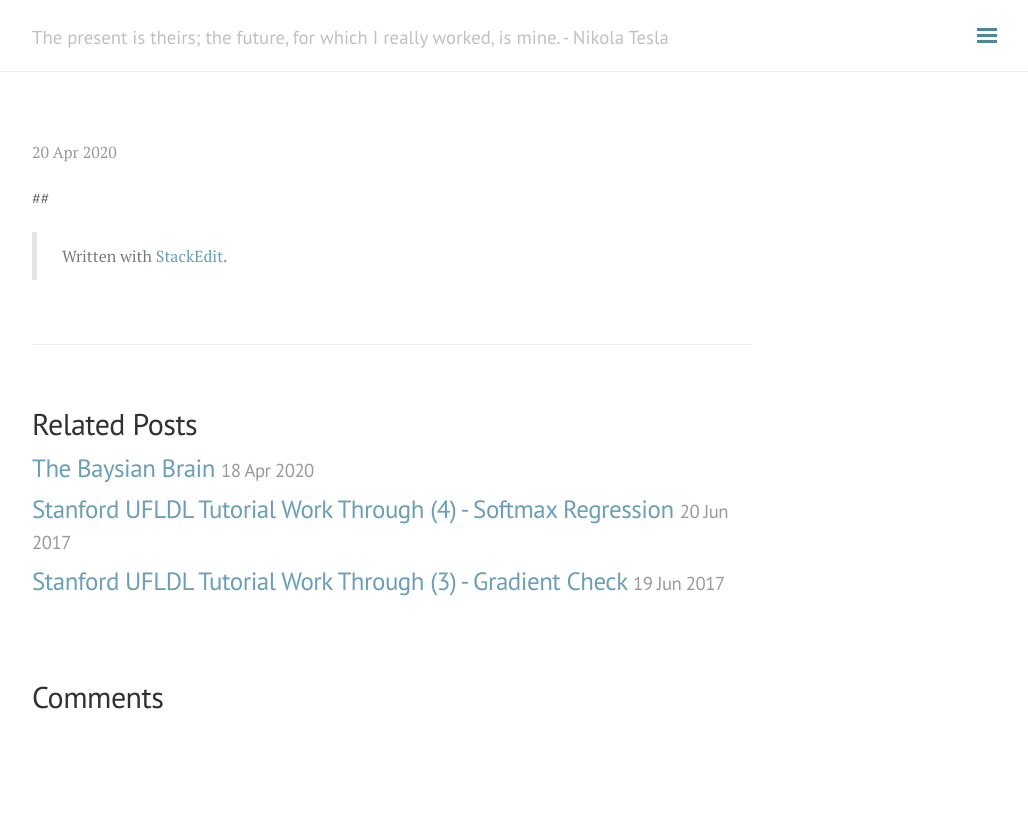
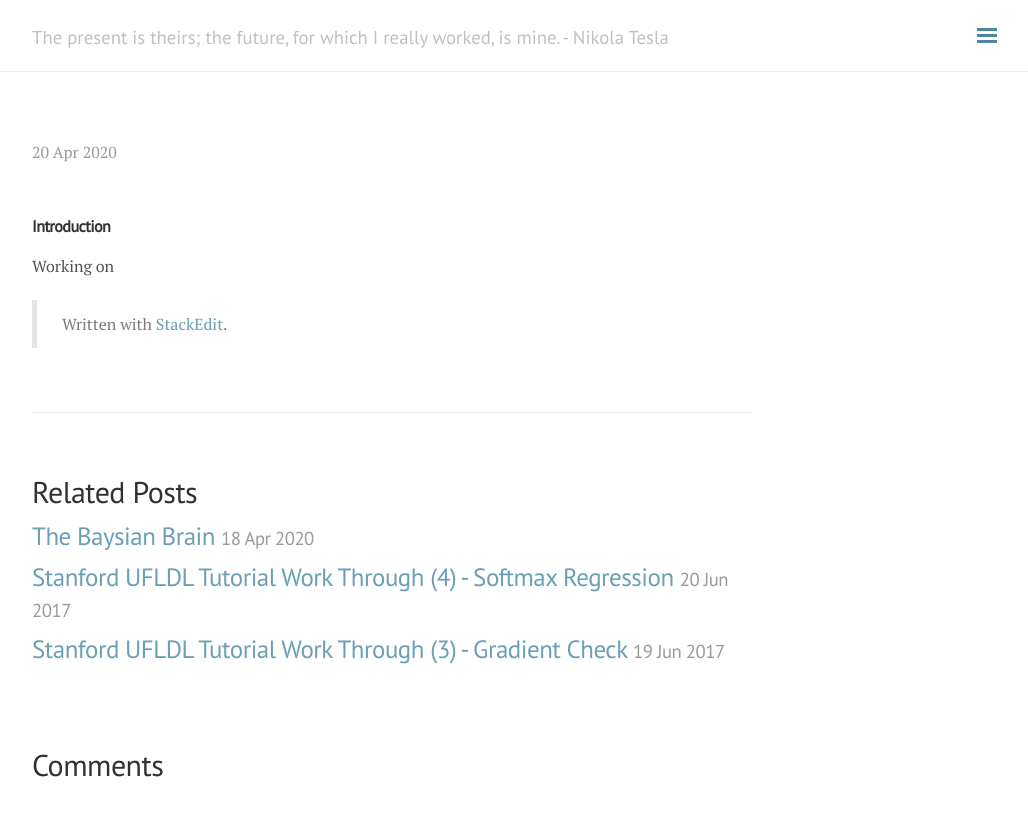
Before and after one commit to andylikescodes/andylikescodes.github.io, a Jekyll site: the page built from _posts/2020-04-19-Minimum-Norm-Estimates.md, in a window 1280 px wide. Shown: the top 816 px of the page, without its empty margins (248-1276 px from the left). Built offline with Jekyll 4.4.1, drawn with Linux system fonts in a browser that asks for light colours; nearby versions of some CDN libraries; our own code applies the rules of GitHub Pages for plain Markdown files; comment, search, counter and statistics services are not loaded.

Commit message:
_posts/2020-04-19-Minimum-Norm-Estimates.md updated from https://stackedit.io/

```diff
--- a/_posts/2020-04-19-Minimum-Norm-Estimates.md
+++ b/_posts/2020-04-19-Minimum-Norm-Estimates.md
@@ -5,10 +5,13 @@ tag: [Paper Review]
 category: Brain
 ---
 
-##
+
+### Introduction
+Working on
 
 
 > Written with [StackEdit](https://stackedit.io/).
 <!--stackedit_data:
-eyJoaXN0b3J5IjpbLTE4MDI0Mjc1MzksMTYxOTA0MTI5NV19
+eyJoaXN0b3J5IjpbMzA4MTQyODk0LC0xODAyNDI3NTM5LDE2MT
+kwNDEyOTVdfQ==
 -->
```
